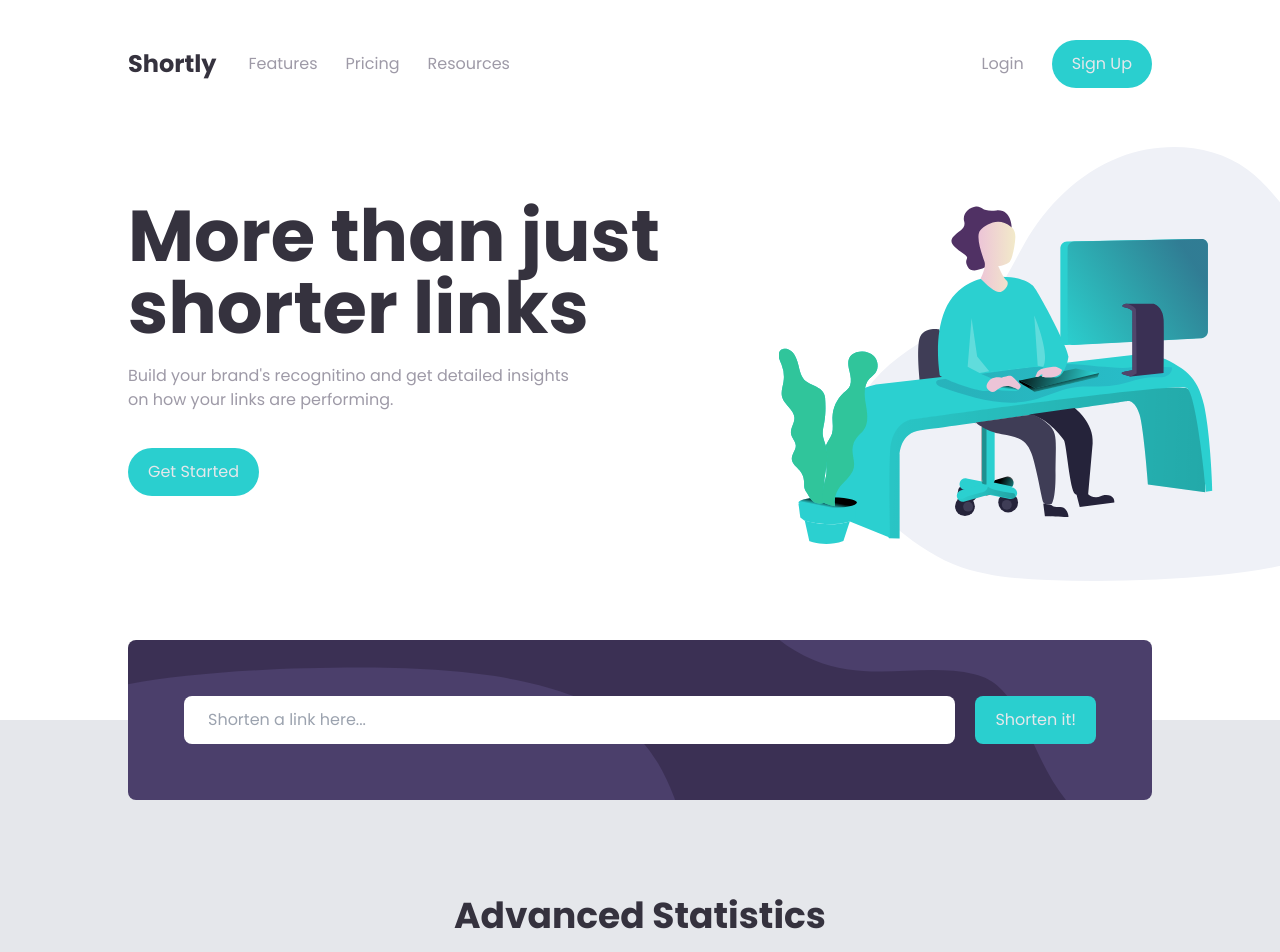
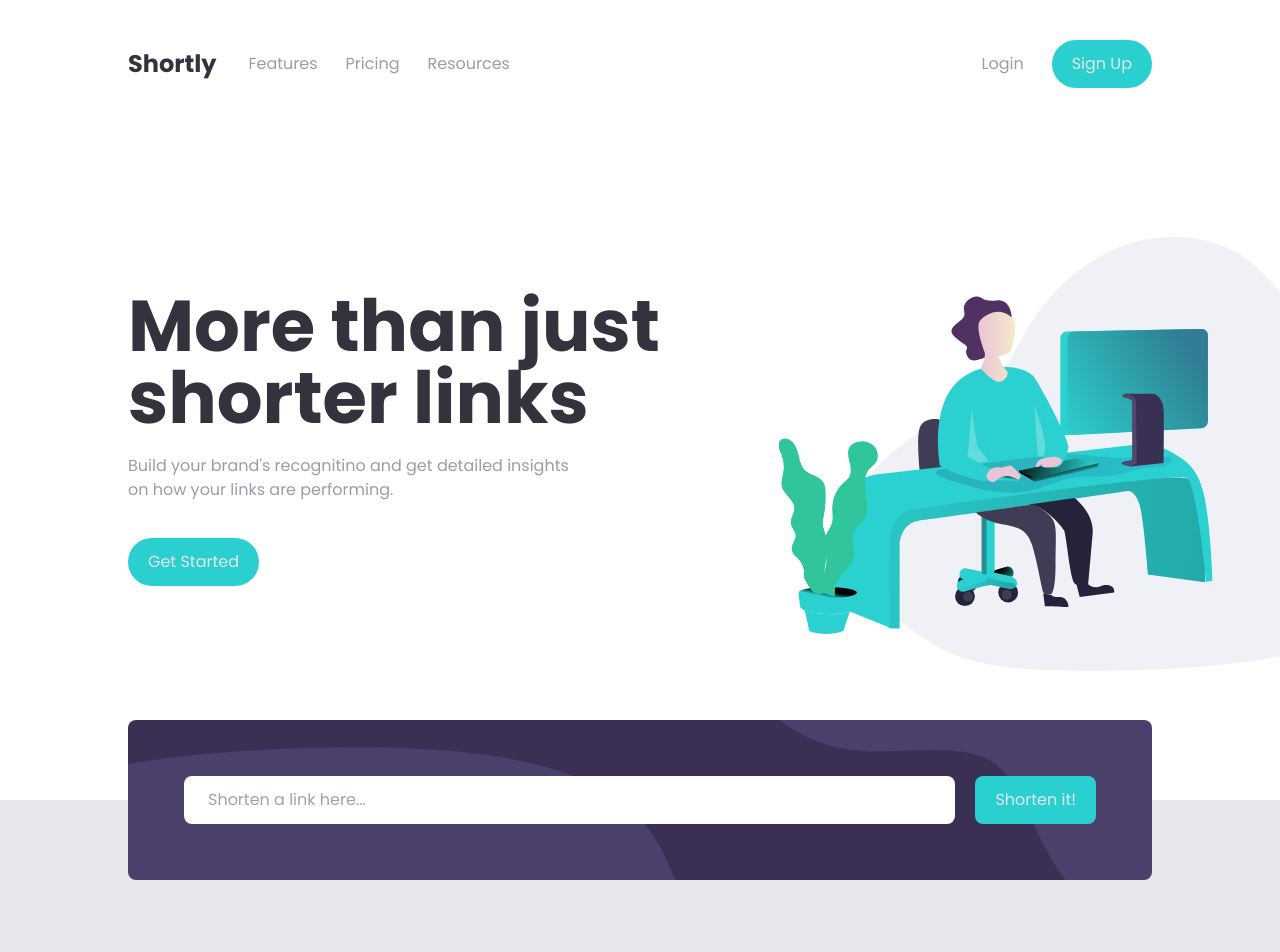
Before and after one commit to radoRandriamahandry/url-shorening, a Vue app: page / in a window 1280 px wide. Shown: the top 952 px of the page. Built offline with nearby package versions, Linux system fonts and the light colour scheme.

Commit message:
style: fix shortenLink input position

```diff
--- a/src/components/Home.vue
+++ b/src/components/Home.vue
@@ -2,7 +2,12 @@
   <HeroSection />
   <main class="bg-gray-200 relative -mt-[250px] pb-32">
     <!-- This div overlap the hero section -->
-    <div
+
+    <!-- Input URL -->
+    <div class="absolute w-full -top-28 md:-top-20">
+      <ShortenInput />
+    </div>
+    <!-- <div
       class="
         h-[120px]
         md:h-[80px]
@@ -12,10 +17,12 @@
         md:-top-20
         top-[-110px]
       "
-    ></div>
+    ></div> -->
     <!-- End of the overlap -->
-    <section class="grid max-w-screen-lg py-24 mx-auto place-content-center">
-      <h2 class="text-4xl font-bold text-center text-neutral-dark-blue">
+    <section
+      class="grid max-w-screen-lg py-24 mx-auto  mt-14 md:mt-0 place-content-center"
+    >
+      <h2 class="text-4xl font-bold text-center mt-14 text-neutral-dark-blue">
         Advanced Statistics
       </h2>
       <p
@@ -44,12 +51,15 @@ import HeroSection from "../components/layouts/HeroSection.vue"
 import Cards from "../components/layouts/Cards.vue"
 import FullBanner from "../components/layouts/FullBanner.vue"
 import Footer from "../components/layouts/Footer.vue"
+import ShortenInput from "../components/UI/ShortenInput.vue"
+
 export default {
   components: {
     HeroSection,
     Cards,
     FullBanner,
     Footer,
+    ShortenInput,
   },
 }
 </script>
--- a/src/components/layouts/HeroSection.vue
+++ b/src/components/layouts/HeroSection.vue
@@ -49,20 +49,15 @@
         />
       </div>
     </section>
-
-    <!-- Input URL -->
-    <ShortenInput />
   </header>
 </template>
 
 <script>
 import TheNavBar from "../UI/TheNavBar.vue"
-import ShortenInput from "../UI/ShortenInput.vue"
 
 export default {
   components: {
     TheNavBar,
-    ShortenInput,
   },
 
   setup() {},
```
